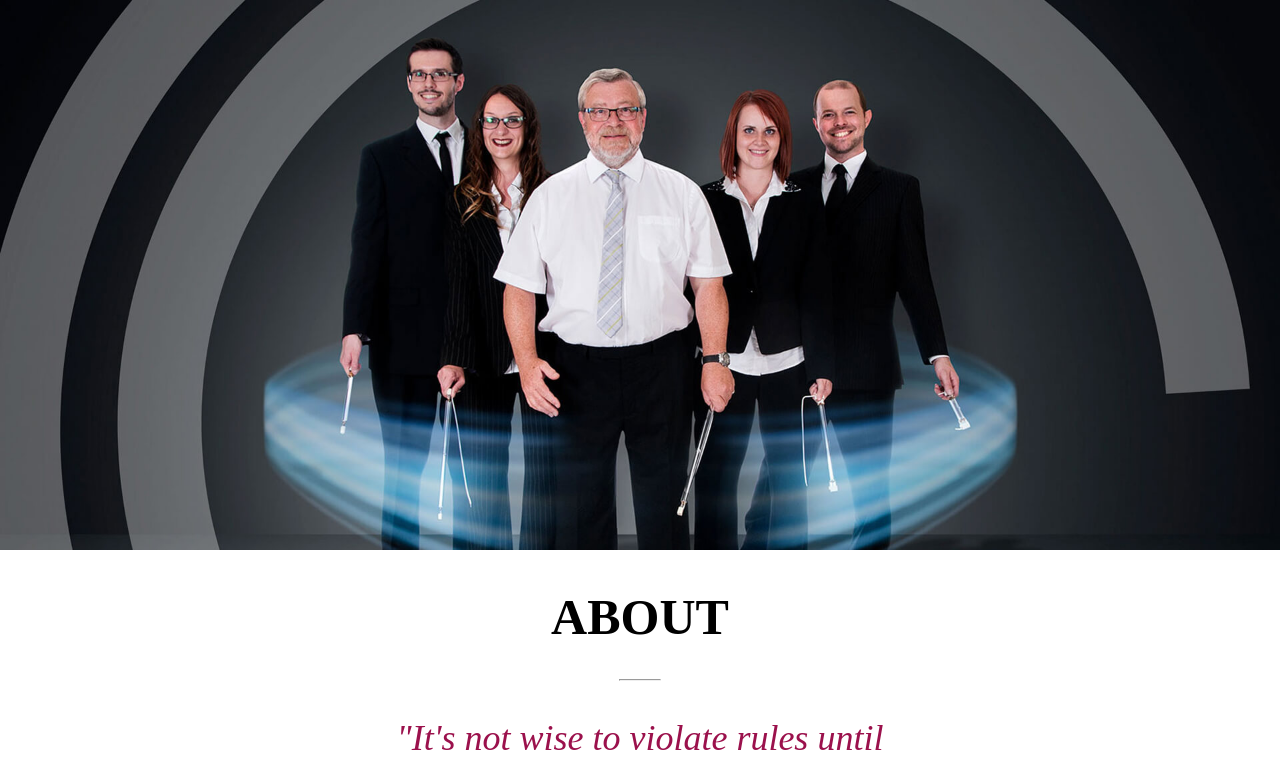
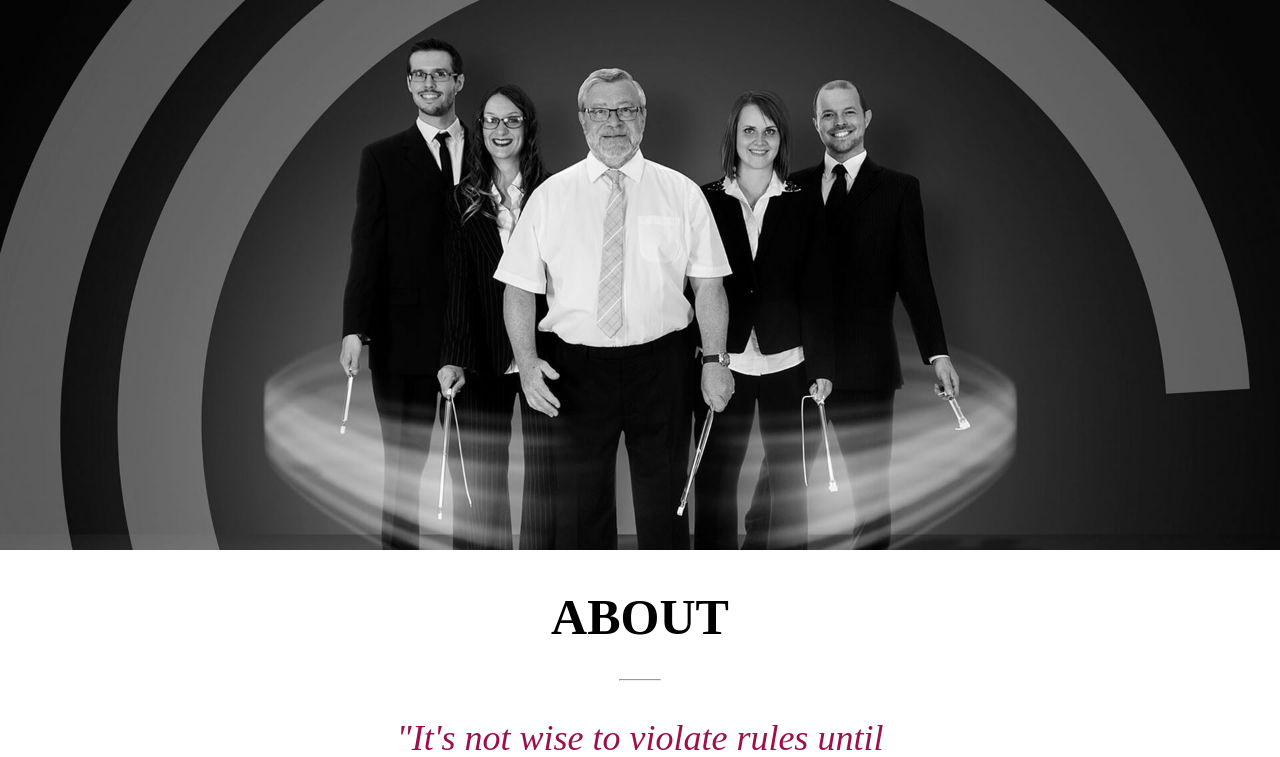
Before and after one commit to nitaq/WebE_Project, a PHP site: page /about.html in a window 1280 px wide. Shown: the part 50-807 px from the top of the page. Run offline with PHP 8.4, Linux system fonts and the light colour scheme.

Commit message:
BndW pic

```diff
--- a/css/style.css
+++ b/css/style.css
@@ -10,6 +10,8 @@ body
 {
 	width: 100%;
 	margin-top: 50px;
+	-webkit-filter: grayscale(100%); /* Safari 6.0 - 9.0 */
+  	filter: grayscale(100%);
 }
 
 header
```
